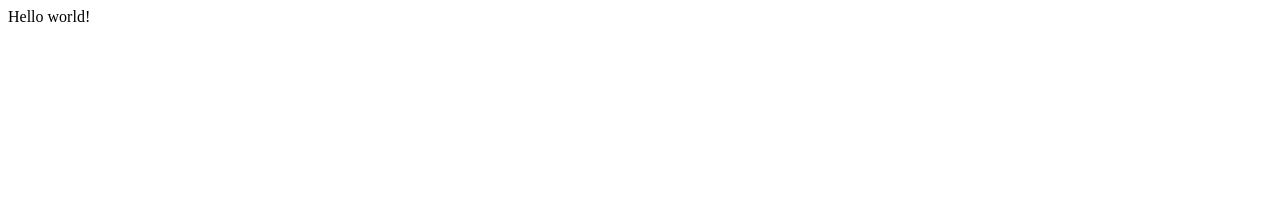
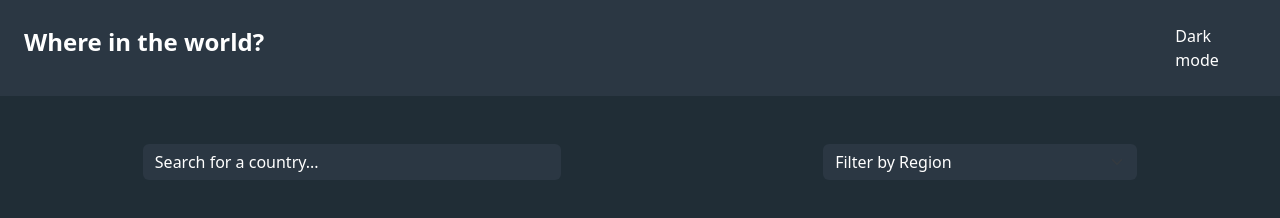
Before and after one commit to deekaymaster/REST-countries-API, a website: page index.html in a window 1280 px wide. Drawn offline with nearby package versions, Linux system fonts and the light colour scheme.

Commit message:
Add some styles

```diff
--- a/index.html
+++ b/index.html
@@ -4,9 +4,54 @@
     <meta charset="UTF-8">
     <meta http-equiv="X-UA-Compatible" content="IE=edge">
     <meta name="viewport" content="width=device-width, initial-scale=1.0">
+    <link rel="stylesheet" href="/node_modules/bootstrap/dist/css/bootstrap.min.css"/>
     <title>Document</title>
+    <style>
+        body{
+            background-color: #202d36;
+        }
+        header{
+            background-color: #2b3743;
+        }
+        .myInput{
+            background-color: #2b3743;
+            color: white;
+            border: none;
+        }
+        .myInput::placeholder{
+            color: white;
+        }
+        .myInput:focus{
+            color: white;
+            background-color: #2b3743;
+        }
+
+    </style>
 </head>
 <body>
-    Hello world!
+    <header class="container-fluid text-white p-4">
+        <div class="row d-flex justify-content-between align-content-center">
+            <div class="col-3 fs-4 fw-bold">Where in the world?</div>
+            <div class="col-1 fs-6">Dark mode</div>
+        </div>
+    </header>
+    <div class="container-fluid">
+        <div class="row mt-5">
+            <form action="#" class="d-flex justify-content-around">
+                <div class="col-4"><input type="text" placeholder="Search for a country..." class="myInput form-control"></div>
+                <div class="col-3">
+                    <select name="region" id="" class="form-select myInput">
+                        <option selected>Filter by Region</option>
+                        <option value="1">Africa</option>
+                        <option value="2">America</option>
+                        <option value="3">Asia</option>
+                        <option value="4">Europe</option>
+                        <option value="5">Oceania</option>
+                    </select>
+                </div>
+            </form>
+        </div>
+    </div>
+    <script src='/node_modules/bootstrap/dist/js/bootstrap.min.js'></script>
 </body>
 </html>
--- a/package.json
+++ b/package.json
@@ -8,5 +8,8 @@
   },
   "keywords": [],
   "author": "",
-  "license": "ISC"
+  "license": "ISC",
+  "dependencies": {
+    "bootstrap": "^5.3.0-alpha3"
+  }
 }
```
Also changed, not shown: dist/app.js (added), src/app.ts (added), 2 other files.
